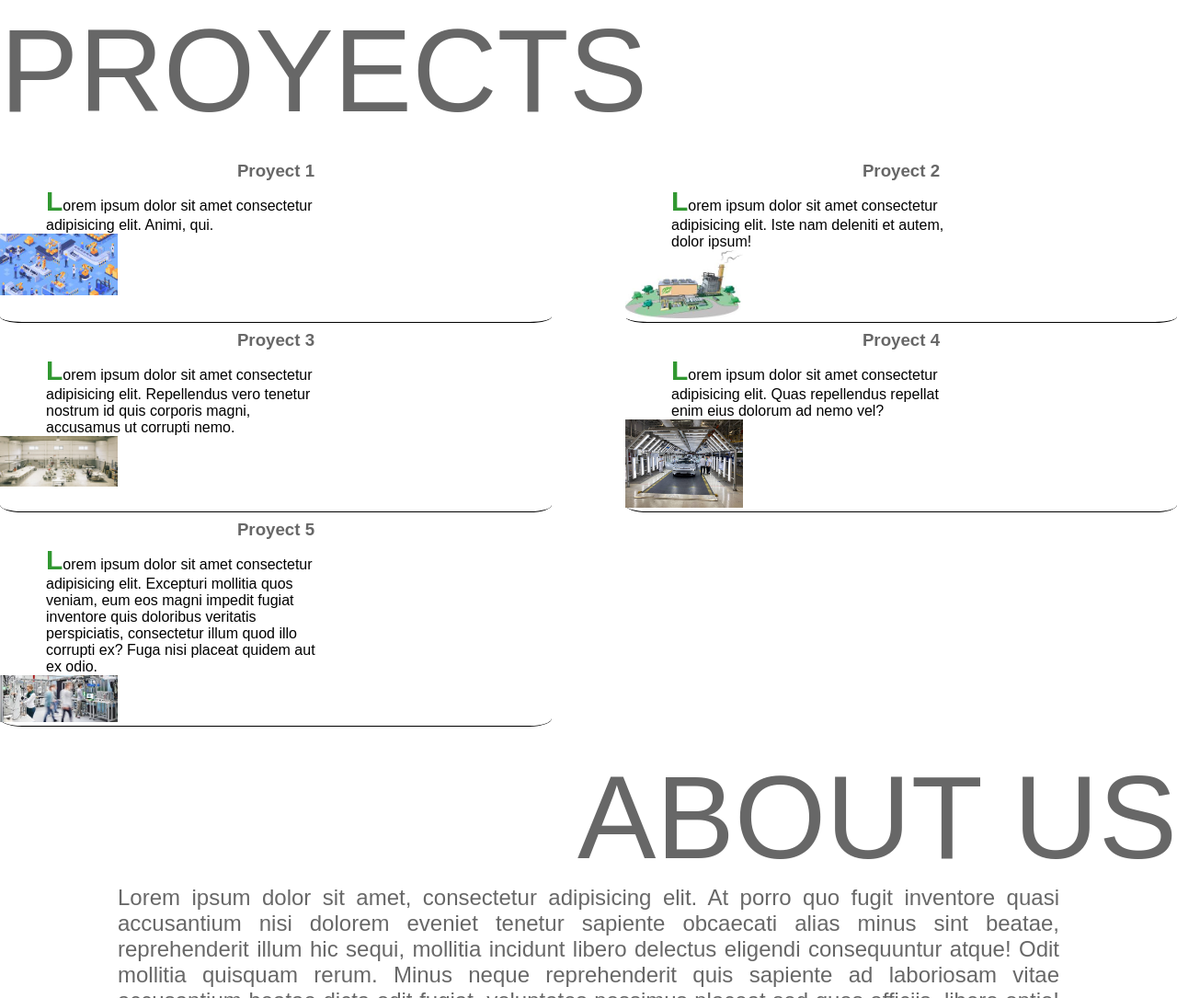
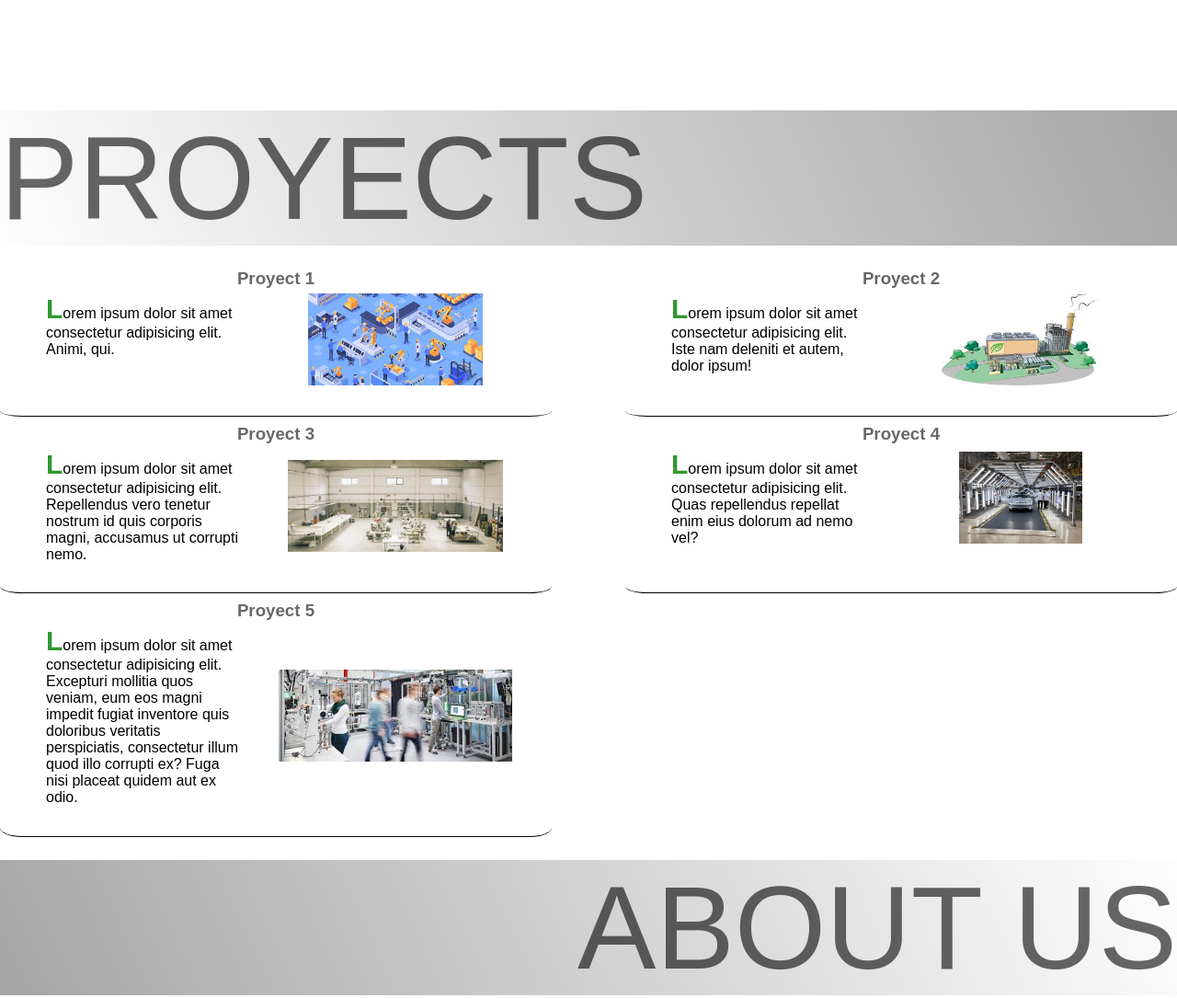
Before and after one commit to SmaelNicolas/onePage, a plain HTML site: page index.html in a window 1280 px wide. Shown: the part 920-2005 px from the top of the page at 92% size. Drawn offline with Linux system fonts and the light colour scheme.

Commit message:
colors titles

```diff
--- a/index.html
+++ b/index.html
@@ -34,10 +34,10 @@
                     <h3 class="main__container__proyect__title">Proyect 1</h3>
                     <div class="main__container__proyect__flex">
 
-                        <div class="main__container__proyect__description">Lorem ipsum dolor sit amet consectetur
+                        <div class="main__container__proyect__flex__description">Lorem ipsum dolor sit amet consectetur
                             adipisicing elit. Animi, qui.
                         </div>
-                        <img class="main__container__proyect__image" src="./images/1.jpg" alt="proyect 1">
+                        <img class="main__container__proyect__flex__image" src="./images/1.jpg" alt="proyect 1">
 
                     </div>
 
@@ -47,10 +47,10 @@
                     <h3 class="main__container__proyect__title">Proyect 2</h3>
                     <div class="main__container__proyect__flex">
 
-                        <div class="main__container__proyect__description">Lorem ipsum dolor sit amet consectetur
+                        <div class="main__container__proyect__flex__description">Lorem ipsum dolor sit amet consectetur
                             adipisicing elit. Iste nam deleniti et autem, dolor ipsum!
                         </div>
-                        <img class="main__container__proyect__image" src="./images/2.jpg" alt="proyect 2">
+                        <img class="main__container__proyect__flex__image" src="./images/2.jpg" alt="proyect 2">
 
                     </div>
 
@@ -60,11 +60,11 @@
                     <h3 class="main__container__proyect__title">Proyect 3</h3>
                     <div class="main__container__proyect__flex">
 
-                        <div class="main__container__proyect__description">Lorem ipsum dolor sit amet consectetur
+                        <div class="main__container__proyect__flex__description">Lorem ipsum dolor sit amet consectetur
                             adipisicing elit. Repellendus vero tenetur nostrum id quis corporis magni, accusamus ut
                             corrupti nemo.
                         </div>
-                        <img class="main__container__proyect__image" src="./images/3.jpg" alt="proyect 3">
+                        <img class="main__container__proyect__flex__image" src="./images/3.jpg" alt="proyect 3">
 
                     </div>
 
@@ -74,10 +74,10 @@
                     <h3 class="main__container__proyect__title">Proyect 4</h3>
                     <div class="main__container__proyect__flex">
 
-                        <div class="main__container__proyect__description">Lorem ipsum dolor sit amet consectetur
+                        <div class="main__container__proyect__flex__description">Lorem ipsum dolor sit amet consectetur
                             adipisicing elit. Quas repellendus repellat enim eius dolorum ad nemo vel?
                         </div>
-                        <img class="main__container__proyect__image" src="./images/4.jpeg" alt="proyect 4">
+                        <img class="main__container__proyect__flex__image" src="./images/4.jpeg" alt="proyect 4">
 
                     </div>
 
@@ -88,13 +88,13 @@
                     <h3 class="main__container__proyect__title">Proyect 5</h3>
                     <div class="main__container__proyect__flex">
 
-                        <div class="main__container__proyect__description">Lorem ipsum dolor sit amet consectetur
+                        <div class="main__container__proyect__flex__description">Lorem ipsum dolor sit amet consectetur
                             adipisicing elit. Excepturi mollitia quos veniam, eum eos magni impedit fugiat inventore
                             quis
                             doloribus veritatis perspiciatis, consectetur illum quod illo corrupti ex? Fuga nisi placeat
                             quidem aut ex odio.
                         </div>
-                        <img class="main__container__proyect__image" src="./images/5.jpg" alt="proyect 5">
+                        <img class="main__container__proyect__flex__image" src="./images/5.jpg" alt="proyect 5">
 
                     </div>
 
--- a/styles/scss/layout/_aboutus.scss
+++ b/styles/scss/layout/_aboutus.scss
@@ -8,6 +8,8 @@
         color: $textColor;
         font-size: 10vw;
         font-weight: 300;
+        background: rgb(0,0,0);
+        background: linear-gradient(65deg, rgba(0,0,0,0.3533788515406162) 0%, rgba(177,172,172,0.011642156862745057) 100%);
     }
 
     &__description{
--- a/styles/scss/layout/_header.scss
+++ b/styles/scss/layout/_header.scss
@@ -1,6 +1,7 @@
 .header{
 
-    padding-bottom: 70px;
+    width: 100vw;
+    height: 130vh;
 
     &__container{
 
--- a/styles/scss/layout/_mainpage.scss
+++ b/styles/scss/layout/_mainpage.scss
@@ -3,12 +3,15 @@
     display: flex;
     flex-direction: column;
     width: 100vw;
+    height: 100vh;
 
     &__title{
         text-align: left;
         color: $textColor;
         font-size: 10vw;
         font-weight: 300;
+        background: rgb(177,172,172);
+        background: linear-gradient(65deg, rgba(177,172,172,0.011642156862745057) 0%, rgba(0,0,0,0.3533788515406162) 100%);
     }
 
     &__container{
@@ -34,9 +37,14 @@
                 margin-bottom: 5px;
             }
 
+            &__flex{
+                display: flex;
+                flex-direction: row;
+                flex-wrap: wrap;
+
                 &__description{
                     text-align: left;
-                width: 50%;
+                    width: 35%;
                     margin-left: 50px;
 
                     &::first-letter{
@@ -47,10 +55,11 @@
                 }
 
                 &__image{
+                    background-color: green;
                     margin: auto;
-                width: 10vw;
+                    height: 100px;
                 }
-
+            }
 
 
         }
```
Also changed, not shown: styles/css/main.css. Lines whose indentation alone changed are shown as unchanged.
